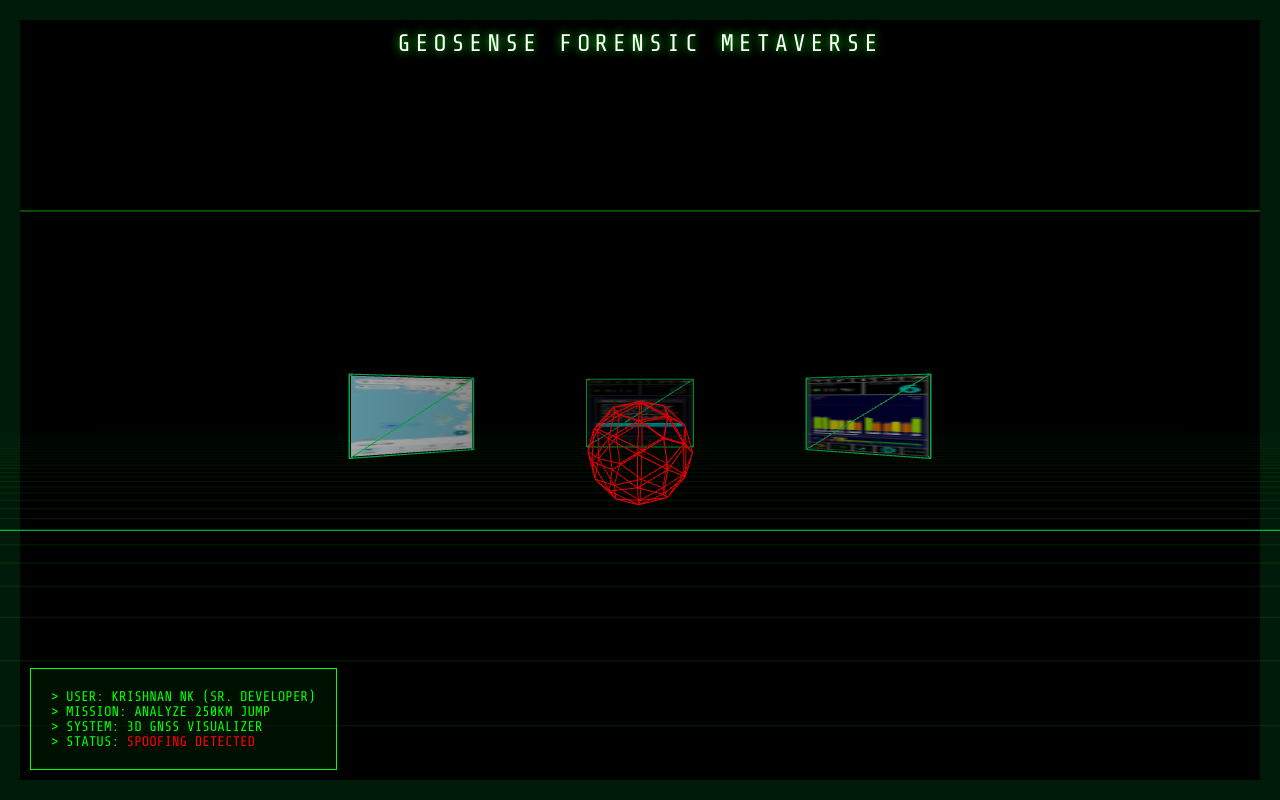
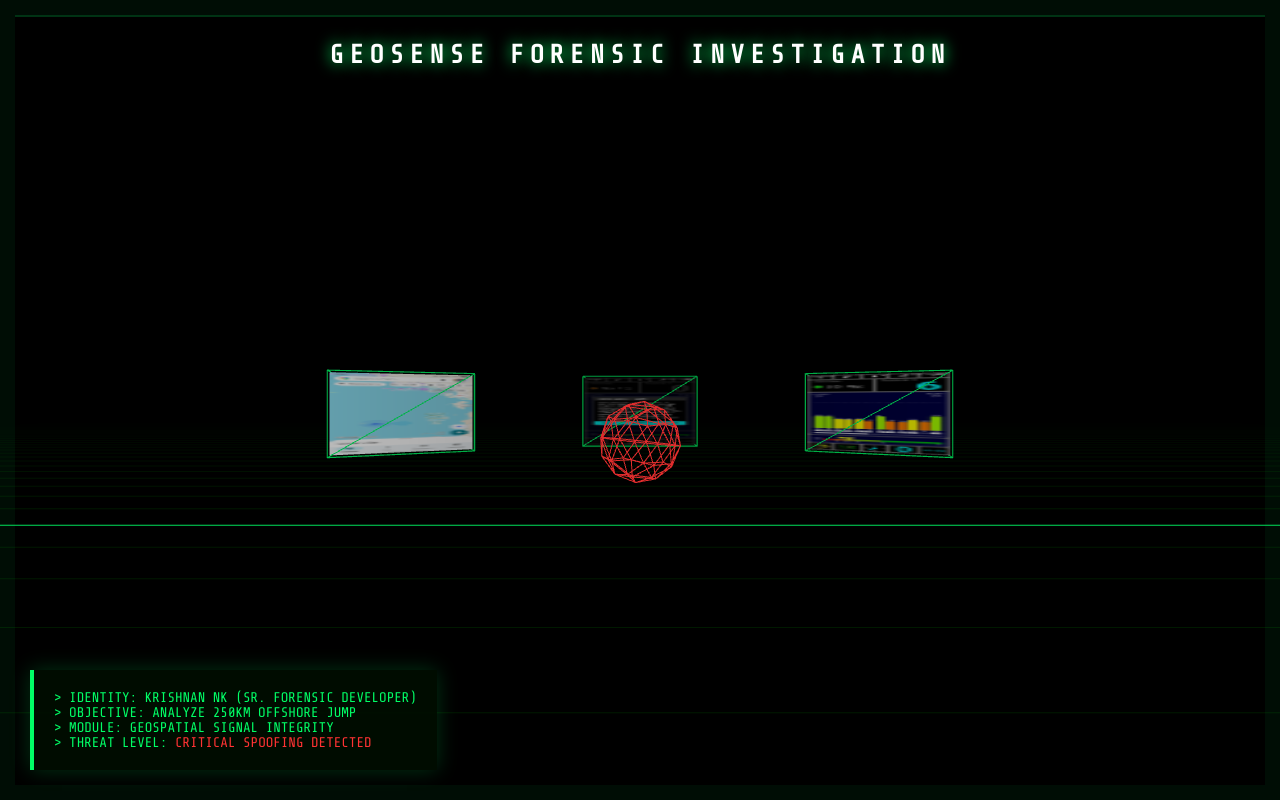
Before and after one commit to nikhilkrishnan-ai/nk-interactive-portfolio, a plain HTML site: page index.html in a window 1280 px wide. Drawn offline with nearby package versions, Linux system fonts and the light colour scheme; animation ran at ten frames a second.

Commit message:
Update index.html

```diff
--- a/index.html
+++ b/index.html
@@ -1,161 +1,171 @@
 <!DOCTYPE html>
-<html lang="ml">
+<html lang="en">
 <head>
     <meta charset="UTF-8">
     <meta name="viewport" content="width=device-width, initial-scale=1.0">
-    <title>NK | GeoSense 3D Forensic Metaverse</title>
-    <!-- Three.js Library -->
+    <title>NK | GeoSense Forensic 3D Terminal</title>
     <script src="https://cdnjs.cloudflare.com/ajax/libs/three.js/r128/three.min.js"></script>
-    <!-- Google Fonts -->
     <link href="https://fonts.googleapis.com/css2?family=Share+Tech+Mono&display=swap" rel="stylesheet">
     <style>
         body { margin: 0; overflow: hidden; background-color: #000; font-family: 'Share Tech Mono', monospace; }
 
-        /* ഹെഡ്സെറ്റ് ലുക്ക് ഉള്ള യുഐ (UI) */
-        #overlay {
+        /* Tactical HUD Overlay */
+        #hud-overlay {
             position: absolute;
             top: 0; left: 0;
             width: 100%; height: 100%;
             pointer-events: none;
-            border: 20px solid rgba(0, 255, 102, 0.1);
+            border: 15px solid rgba(0, 255, 102, 0.05);
             box-sizing: border-box;
             z-index: 10;
         }
 
-        #dashboard {
+        #data-terminal {
             position: absolute;
             bottom: 30px; left: 30px;
-            color: #0f0;
-            background: rgba(0, 20, 0, 0.8);
+            color: #00ff66;
+            background: rgba(0, 15, 0, 0.85);
             padding: 20px;
-            border: 1px solid #0f0;
+            border-left: 4px solid #00ff66;
             font-size: 14px;
             z-index: 20;
+            box-shadow: 0 0 20px rgba(0, 255, 102, 0.2);
         }
 
-        .scanner-line {
+        .scanning-beam {
             position: absolute;
             top: 0; left: 0;
             width: 100%; height: 2px;
-            background: rgba(0, 255, 0, 0.3);
-            animation: scan 4s linear infinite;
+            background: rgba(0, 255, 102, 0.2);
+            animation: scanLine 5s linear infinite;
         }
 
-        @keyframes scan {
+        @keyframes scanLine {
             0% { top: 0; }
             100% { top: 100%; }
         }
 
-        #title-tag {
+        #header-title {
             position: absolute;
-            top: 30px; width: 100%;
+            top: 40px; width: 100%;
             text-align: center;
-            color: #fff;
-            text-shadow: 0 0 10px #0f0;
-            font-size: 24px;
-            letter-spacing: 5px;
+            color: #ffffff;
+            text-shadow: 0 0 15px #00ff66;
+            font-size: 26px;
+            letter-spacing: 6px;
             z-index: 20;
+            font-weight: bold;
+        }
+
+        .alert-text {
+            color: #ff3333;
+            animation: pulseAlert 1s infinite;
+        }
+
+        @keyframes pulseAlert {
+            0%, 100% { opacity: 1; }
+            50% { opacity: 0.3; }
         }
     </style>
 </head>
 <body>
 
-    <div id="overlay">
-        <div class="scanner-line"></div>
+    <div id="hud-overlay">
+        <div class="scanning-beam"></div>
     </div>
 
-    <div id="title-tag">GEOSENSE FORENSIC METAVERSE</div>
+    <div id="header-title">GEOSENSE FORENSIC INVESTIGATION</div>
 
-    <div id="dashboard">
-        > USER: KRISHNAN NK (SR. DEVELOPER)<br>
-        > MISSION: ANALYZE 250KM JUMP<br>
-        > SYSTEM: 3D GNSS VISUALIZER<br>
-        > STATUS: <span style="color: #f00; animation: blink 1s infinite;">SPOOFING DETECTED</span>
+    <div id="data-terminal">
+        > IDENTITY: KRISHNAN NK (SR. FORENSIC DEVELOPER)<br>
+        > OBJECTIVE: ANALYZE 250KM OFFSHORE JUMP<br>
+        > MODULE: GEOSPATIAL SIGNAL INTEGRITY<br>
+        > THREAT LEVEL: <span class="alert-text">CRITICAL SPOOFING DETECTED</span>
     </div>
 
     <script>
-        // --- 3D സീൻ സെറ്റപ്പ് ---
+        // --- 3D Scene Initialization ---
         const scene = new THREE.Scene();
-        scene.fog = new THREE.FogExp2(0x000000, 0.02);
+        scene.fog = new THREE.FogExp2(0x000000, 0.015);
 
         const camera = new THREE.PerspectiveCamera(75, window.innerWidth / window.innerHeight, 0.1, 1000);
         const renderer = new THREE.WebGLRenderer({ antialias: true });
         renderer.setSize(window.innerWidth, window.innerHeight);
+        renderer.setPixelRatio(window.devicePixelRatio);
         document.body.appendChild(renderer.domElement);
 
-        // --- വെളിച്ചം (Lighting) ---
-        const ambientLight = new THREE.AmbientLight(0x404040, 2);
-        scene.add(ambientLight);
-        const pointLight = new THREE.PointLight(0x00ff66, 2, 100);
-        pointLight.position.set(0, 10, 10);
-        scene.add(pointLight);
+        // --- Global Illumination ---
+        const ambLight = new THREE.AmbientLight(0x404040, 2.5);
+        scene.add(ambLight);
+        const pntLight = new THREE.PointLight(0x00ff66, 1.5, 150);
+        pntLight.position.set(0, 15, 15);
+        scene.add(pntLight);
 
-        // --- ഫ്ലോർ (Bruno Simon Style Grid) ---
-        const grid = new THREE.GridHelper(200, 100, 0x00ff66, 0x002200);
-        scene.add(grid);
+        // --- Tactical Floor Grid ---
+        const gridHelper = new THREE.GridHelper(300, 80, 0x00ff66, 0x001a00);
+        scene.add(gridHelper);
 
-        // --- ഡാറ്റാ സ്ക്രീനുകൾ (Evidence Boards) ---
-        // നിന്റെ സ്ക്രീൻഷോട്ടുകൾ ഇവിടെ 3D ബോർഡുകളായി വരും
-        function createEvidenceBoard(url, x, z, title) {
-            const loader = new THREE.TextureLoader();
-            const geometry = new THREE.PlaneGeometry(8, 5);
+        // --- Forensic Evidence Boards ---
+        function addEvidenceBoard(imgSrc, x, z, rotationY) {
+            const texLoader = new THREE.TextureLoader();
+            const geometry = new THREE.PlaneGeometry(10, 6);
             const material = new THREE.MeshBasicMaterial({
-                color: 0xffffff,
-                side: THREE.DoubleSide,
-                map: loader.load(url)
+                map: texLoader.load(imgSrc),
+                side: THREE.DoubleSide
             });
-            const plane = new THREE.Mesh(geometry, material);
-            plane.position.set(x, 4, z);
-            plane.rotation.y = Math.atan2(0 - x, 0 - z); // സെന്ററിലേക്ക് തിരിഞ്ഞു നിൽക്കാൻ
-            scene.add(plane);
+            const board = new THREE.Mesh(geometry, material);
+            board.position.set(x, 5, z);
+            board.rotation.y = rotationY;
+            scene.add(board);
 
-            // ബോർഡിന്റെ ഫ്രെയിം
-            const frameGeo = new THREE.BoxGeometry(8.2, 5.2, 0.1);
+            // Tech Frame
+            const frameGeo = new THREE.BoxGeometry(10.3, 6.3, 0.15);
             const frameMat = new THREE.MeshBasicMaterial({ color: 0x00ff66, wireframe: true });
             const frame = new THREE.Mesh(frameGeo, frameMat);
-            frame.position.set(x, 4, z);
-            frame.rotation.y = plane.rotation.y;
+            frame.position.set(x, 5, z);
+            frame.rotation.y = rotationY;
             scene.add(frame);
         }
 
-        // നിന്റെ ഫയലുകളുടെ പേര് കൃത്യമായി ഇവിടെ നൽകുക
-        createEvidenceBoard('Screenshot_20260407_150128_Maps.jpg', -15, -15, "The Jump");
-        createEvidenceBoard('Screenshot_20260407_151951_GPS Test.jpg', 0, -20, "No Fix Analysis");
-        createEvidenceBoard('Screenshot_20260407_152237_GPS Test.jpg', 15, -15, "Solution: 3D Fix");
+        // --- Load User Data ---
+        addEvidenceBoard('Screenshot_20260407_150128_Maps.jpg', -18, -15, 0.5);
+        addEvidenceBoard('Screenshot_20260407_151951_GPS Test.jpg', 0, -22, 0);
+        addEvidenceBoard('Screenshot_20260407_152237_GPS Test.jpg', 18, -15, -0.5);
 
-        // --- നടുവിലെ അനോമലി (The Pulsing Core) ---
-        const coreGeo = new THREE.IcosahedronGeometry(2, 1);
-        const coreMat = new THREE.MeshBasicMaterial({ color: 0xff0000, wireframe: true });
-        const core = new THREE.Mesh(coreGeo, coreMat);
-        core.position.y = 3;
-        scene.add(core);
+        // --- Core Anomaly (GPS Spoofing Representation) ---
+        const anomalyGeo = new THREE.IcosahedronGeometry(2.5, 1);
+        const anomalyMat = new THREE.MeshBasicMaterial({ color: 0xff3333, wireframe: true });
+        const anomalyCore = new THREE.Mesh(anomalyGeo, anomalyMat);
+        anomalyCore.position.y = 4;
+        scene.add(anomalyCore);
 
-        camera.position.set(0, 5, 20);
+        camera.position.set(0, 6, 25);
 
-        // --- ആനിമേഷൻ ലൂപ്പ് ---
+        // --- Rendering Loop ---
         function animate() {
             requestAnimationFrame(animate);
 
-            // കോർ കറങ്ങുകയും പൾസ് ചെയ്യുകയും ചെയ്യുന്നു
-            core.rotation.y += 0.01;
-            core.rotation.x += 0.005;
-            const scale = 1 + Math.sin(Date.now() * 0.003) * 0.3;
-            core.scale.set(scale, scale, scale);
+            // Core Anomaly Animation
+            anomalyCore.rotation.y += 0.015;
+            anomalyCore.rotation.z += 0.008;
+            const pulse = 1 + Math.sin(Date.now() * 0.004) * 0.25;
+            anomalyCore.scale.set(pulse, pulse, pulse);
 
             renderer.render(scene, camera);
         }
 
-        // മൗസ് മൂവ് ചെയ്യുമ്പോൾ ക്യാമറ നീങ്ങുന്നു (Interactive Feeling)
-        let mouseX = 0, mouseY = 0;
-        document.addEventListener('mousemove', (event) => {
-            mouseX = (event.clientX - window.innerWidth / 2) * 0.05;
-            mouseY = (event.clientY - window.innerHeight / 2) * 0.05;
+        // --- Interactive Camera Control ---
+        let targetX = 0, targetY = 0;
+        document.addEventListener('mousemove', (e) => {
+            targetX = (e.clientX - window.innerWidth / 2) * 0.04;
+            targetY = (e.clientY - window.innerHeight / 2) * 0.04;
 
-            camera.position.x += (mouseX - camera.position.x) * 0.05;
-            camera.position.y += (-mouseY + 5 - camera.position.y) * 0.05;
-            camera.lookAt(core.position);
+            camera.position.x += (targetX - camera.position.x) * 0.05;
+            camera.position.y += (-targetY + 6 - camera.position.y) * 0.05;
+            camera.lookAt(anomalyCore.position);
         });
 
+        // Window Resize Handler
         window.addEventListener('resize', () => {
             camera.aspect = window.innerWidth / window.innerHeight;
             camera.updateProjectionMatrix();
```
